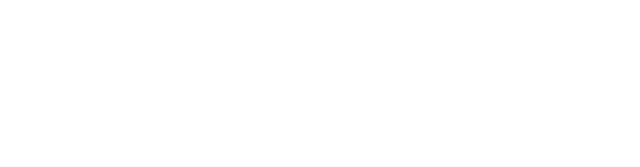
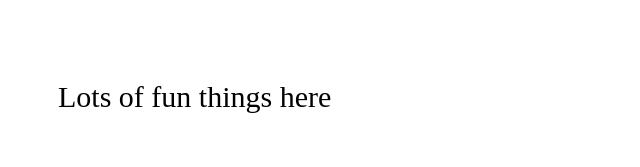
Before and after one commit to vantablanta/mumble-js, a plain HTML site: page index.html in a window 1280 px wide. Shown: the whole page, without its empty margins (0-640 px from the left). Drawn offline with Linux system fonts and the light colour scheme.

Commit message:
random exercises

```diff
--- a/index.html
+++ b/index.html
@@ -80,8 +80,10 @@
     <meta http-equiv="X-UA-Compatible" content="IE=edge">
     <meta name="viewport" content="width=device-width, initial-scale=1.0">
     <title>Math Test</title>
+    <script src="script.js"></script>
+    <link rel="stylesheet" href="style.css">
 </head>
 <body>
-    <p id="math"></p>
+    <p> Lots of fun things here</p>
 </body>
 </html>
--- a/script.js
+++ b/script.js
@@ -95,4 +95,45 @@ function greetingFunction(){
   const name = prompt("What is your name?");
   alert(`Hello ${name}`);
   welcomeText.textContent = `Welcome ${name}`;
-}*/
+}
+
+
+var num1 = parseInt(prompt("Provide First Number:"));
+var num2 = parseInt(prompt("Provide Second Number:"));
+function add(num1, num2){
+  var result = num1 + num2
+  var outputText = "The sum is: "+ result
+  alert(outputText)
+}
+add(num1, num2);*/
+
+
+
+/*function newGreeting(){
+  let name = prompt("What is your name?")
+  alert(`Hi there! Thank you for visiting us ${name}`)
+}
+newGreeting();*/
+
+/*function subtractNumbers(){
+  let num1 = parseInt(prompt("Enter first operand"));
+  let num2 = parseInt(prompt("Enter second operand"))
+  let result = num1 - num2;
+  alert(`This is the value after subtracting your operands:  ${result}`)
+
+}
+subtractNumbers();
+
+function userInfo(){
+  let name = prompt("Enter your Name")
+  let age = prompt("Enter your age");
+  let favFood = prompt("Enter favourite food");
+
+  alert(`Hello ${name}, you are ${age} years of age and love ${favFood}`)
+}
+userInfo()*/
+
+
+function multiply(a, b){
+  return a * b
+}
--- a/style.css
+++ b/style.css
@@ -46,8 +46,9 @@ html {
   }*/
 
   p{
-    color: purple;
-    margin: 0.5em 0;
+    color: rgb(2, 2, 2);
+    font-size:  30px;
+    padding: 50px ;
   }
 
   * {
```
